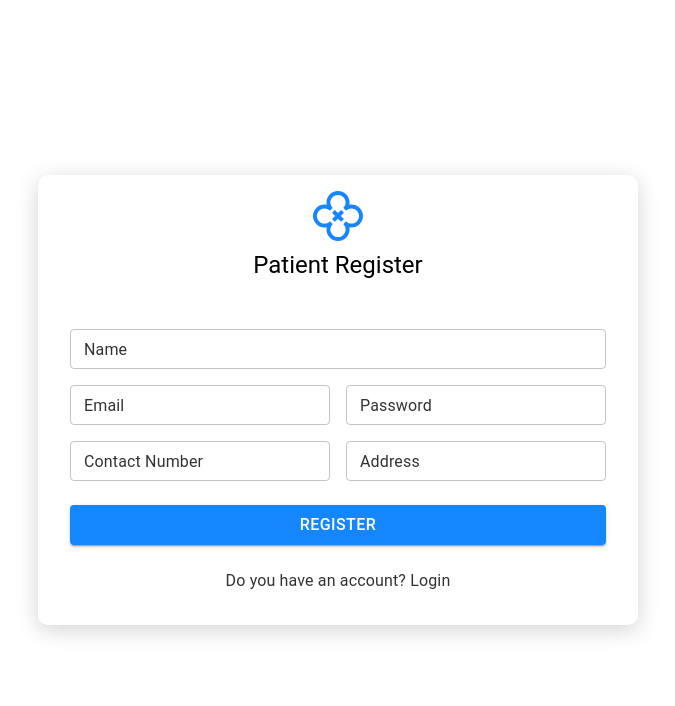
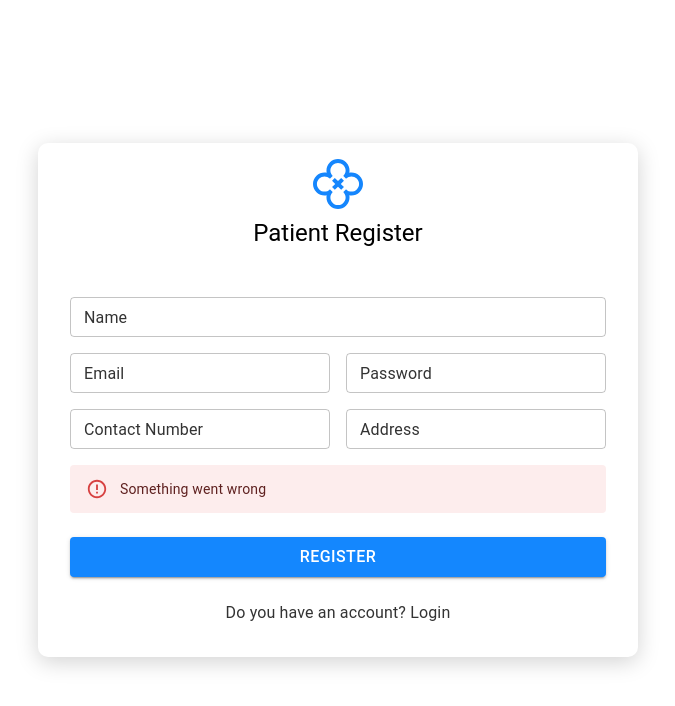
Before and after one commit to skImranSabuj/health-care-frontend, a Next.js app: page /register in a window 1280 px wide. Shown: the top 706 px of the page, without its empty margins (302-977 px from the left). Built offline with nearby package versions, Linux system fonts and the light colour scheme; what @mui/material-nextjs would draw is missing.

Commit message:
Show auth errors

```diff
--- a/src/app/login/page.tsx
+++ b/src/app/login/page.tsx
@@ -4,13 +4,22 @@ import HCForm from "@/src/components/Forms/HCForm";
 import HCInput from "@/src/components/Forms/HCInput";
 import { loginUser } from "@/src/services/actions/loginUser";
 import { storeUserData } from "@/src/services/auth.services";
-import { Box, Button, Container, Grid, Stack, Typography } from "@mui/material";
+import {
+  Alert,
+  Box,
+  Button,
+  Container,
+  Grid,
+  Stack,
+  Typography,
+} from "@mui/material";
 import Image from "next/image";
 import Link from "next/link";
 import { useRouter } from "next/navigation";
 import { toast } from "sonner";
 import * as z from "zod";
 import { zodResolver } from "@hookform/resolvers/zod";
+import { useState } from "react";
 
 export const validationSchema = z.object({
   email: z.string().email("Please enter a valid email address"),
@@ -19,17 +28,23 @@ export const validationSchema = z.object({
 
 const LoginPage = () => {
   const router = useRouter();
+  const [authError, setAuthError] = useState<string>("");
 
-  const onSubmit = async (data) => {
+  const onSubmit = async (data, cbfn) => {
+    setAuthError("");
     try {
       const response = await loginUser(data);
       if (response?.data?.accessToken) {
         toast.success(response?.message);
         storeUserData(response?.data?.accessToken);
         router.push("/");
+        if (cbfn) cbfn();
+      } else {
+        setAuthError(response?.message || "Login failed");
       }
     } catch (err: any) {
       console.log(err?.message);
+      toast.error(err?.message || "Something went wrong");
     }
   };
   return (
@@ -88,6 +103,11 @@ const LoginPage = () => {
                   />
                 </Grid>
               </Grid>
+              {!!authError && (
+                <Alert severity="error" sx={{ mt: 2 }}>
+                  {authError}
+                </Alert>
+              )}
               <Button fullWidth sx={{ my: 3 }} type="submit">
                 Login
               </Button>
--- a/src/app/register/page.tsx
+++ b/src/app/register/page.tsx
@@ -6,21 +6,48 @@ import { loginUser } from "@/src/services/actions/loginUser";
 import { registerPatient } from "@/src/services/actions/registerPatient";
 import { storeUserData } from "@/src/services/auth.services";
 import { makeFormData } from "@/src/utils/makeFormData";
-import { Box, Button, Container, Grid, Stack, Typography } from "@mui/material";
+import { zodResolver } from "@hookform/resolvers/zod";
+import {
+  Alert,
+  Box,
+  Button,
+  Container,
+  Grid,
+  Stack,
+  Typography,
+} from "@mui/material";
 import Image from "next/image";
 import Link from "next/link";
 import { useRouter } from "next/navigation";
+import { useState } from "react";
 import { FieldValues } from "react-hook-form";
 import { toast } from "sonner";
+import * as z from "zod";
+
+export const validationSchema = z.object({
+  patient: z.object({
+    name: z.string().min(2, "Name must be at least 2 characters"),
+    email: z.string().email("Please enter a valid email address"),
+    contactNumber: z
+      .string()
+      .min(10, "Contact Number must be at least 10 characters"),
+    address: z.string().min(5, "Address must be at least 5 characters"),
+  }),
+  password: z.string().min(6, "Password must be at least 6 characters"),
+});
 
 const RegisterPage = () => {
   const router = useRouter();
-  const onSubmit = async (data: FieldValues) => {
+  const [authError, setAuthError] = useState<string>("Something went wrong");
+
+  const onSubmit = async (data: FieldValues, cbfn?: () => void) => {
+    setAuthError("");
     try {
       console.log(data);
       const formData = makeFormData(data);
       const registerResponse = await registerPatient(formData);
       if (registerResponse?.data?.id) {
+        if (cbfn) cbfn();
         toast.success(registerResponse?.message);
         const loginResponse = await loginUser({
           email: data.patient.email,
@@ -30,6 +57,8 @@ const RegisterPage = () => {
           storeUserData(loginResponse?.data?.accessToken);
           router.push("/");
         }
+      } else {
+        setAuthError(registerResponse?.message || "Registration failed");
       }
     } catch (err: any) {
       console.log(err?.message);
@@ -67,7 +96,19 @@ const RegisterPage = () => {
             </Typography>
           </Stack>
           <Box p={4}>
-            <HCForm onSubmit={onSubmit}>
+            <HCForm
+              onSubmit={onSubmit}
+              resolver={zodResolver(validationSchema)}
+              defaultValues={{
+                password: "",
+                patient: {
+                  name: "",
+                  email: "",
+                  address: "",
+                  contactNumber: "",
+                },
+              }}
+            >
               <Grid container spacing={2}>
                 <Grid size={12}>
                   <HCInput label="Name" fullWidth name="patient.name" />
@@ -91,8 +132,7 @@ const RegisterPage = () => {
                 <Grid size={6}>
                   <HCInput
                     label="Contact Number"
-                    type="text"
-                    size="small"
+                    type="tel"
                     fullWidth
                     name="patient.contactNumber"
                   />
@@ -106,6 +146,11 @@ const RegisterPage = () => {
                   />
                 </Grid>
               </Grid>
+              {!!authError && (
+                <Alert severity="error" sx={{ mt: 2 }}>
+                  {authError}
+                </Alert>
+              )}
               <Button fullWidth sx={{ my: 3 }} type="submit">
                 REGISTER
               </Button>
--- a/src/components/Forms/HCForm.tsx
+++ b/src/components/Forms/HCForm.tsx
@@ -12,7 +12,7 @@ type FormConfigType = {
 
 type HCFormProps = {
   children: React.ReactNode;
-  onSubmit: (data: FieldValues) => void;
+  onSubmit: (data: FieldValues, cbfn: () => void) => void;
 } & FormConfigType;
 
 export default function HCForm({
@@ -29,8 +29,8 @@ export default function HCForm({
   const { handleSubmit, reset } = methods;
 
   const submit: SubmitHandler<FieldValues> = (data) => {
-    onSubmit(data);
-    reset();
+    onSubmit(data, reset);
+    // reset();
   };
 
   return (
--- a/src/components/Forms/HCInput.tsx
+++ b/src/components/Forms/HCInput.tsx
@@ -10,6 +10,7 @@ type HCInputProps = {
   type?: string;
   required?: boolean;
   sx?: SxProps;
+  errorMessage?: string;
 };
 
 const HCInput = ({
@@ -20,6 +21,7 @@ const HCInput = ({
   placeholder = label,
   required = false,
   fullWidth,
+  errorMessage,
   sx,
 }: HCInputProps) => {
   const { control } = useFormContext();
@@ -38,8 +40,8 @@ const HCInput = ({
           fullWidth={fullWidth}
           required={required}
           sx={{ ...sx }}
-          error={!!error?.message}
-          helperText={error?.message}
+          error={!!error?.message || !!errorMessage}
+          helperText={error?.message || errorMessage}
         />
       )}
     />
```
